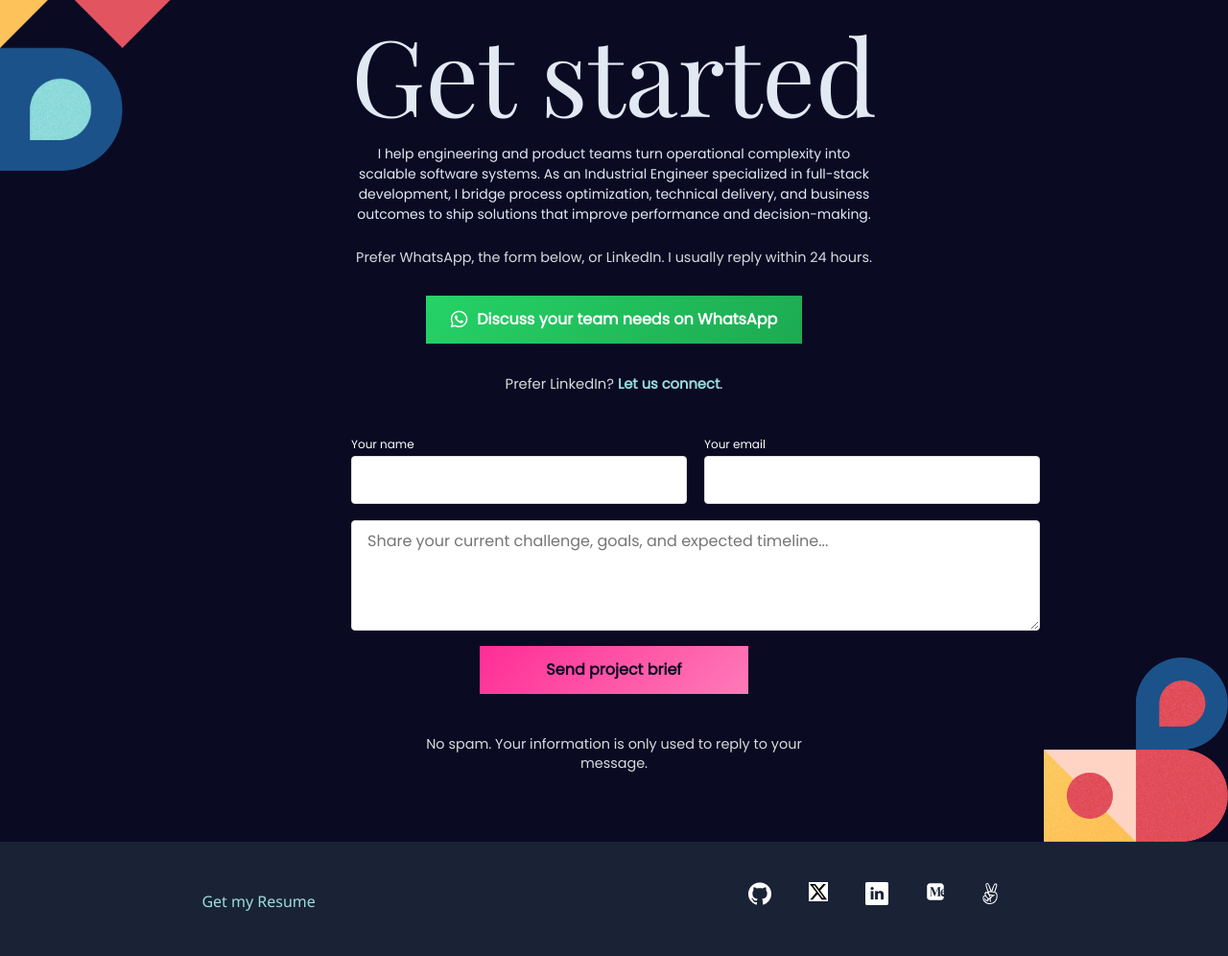
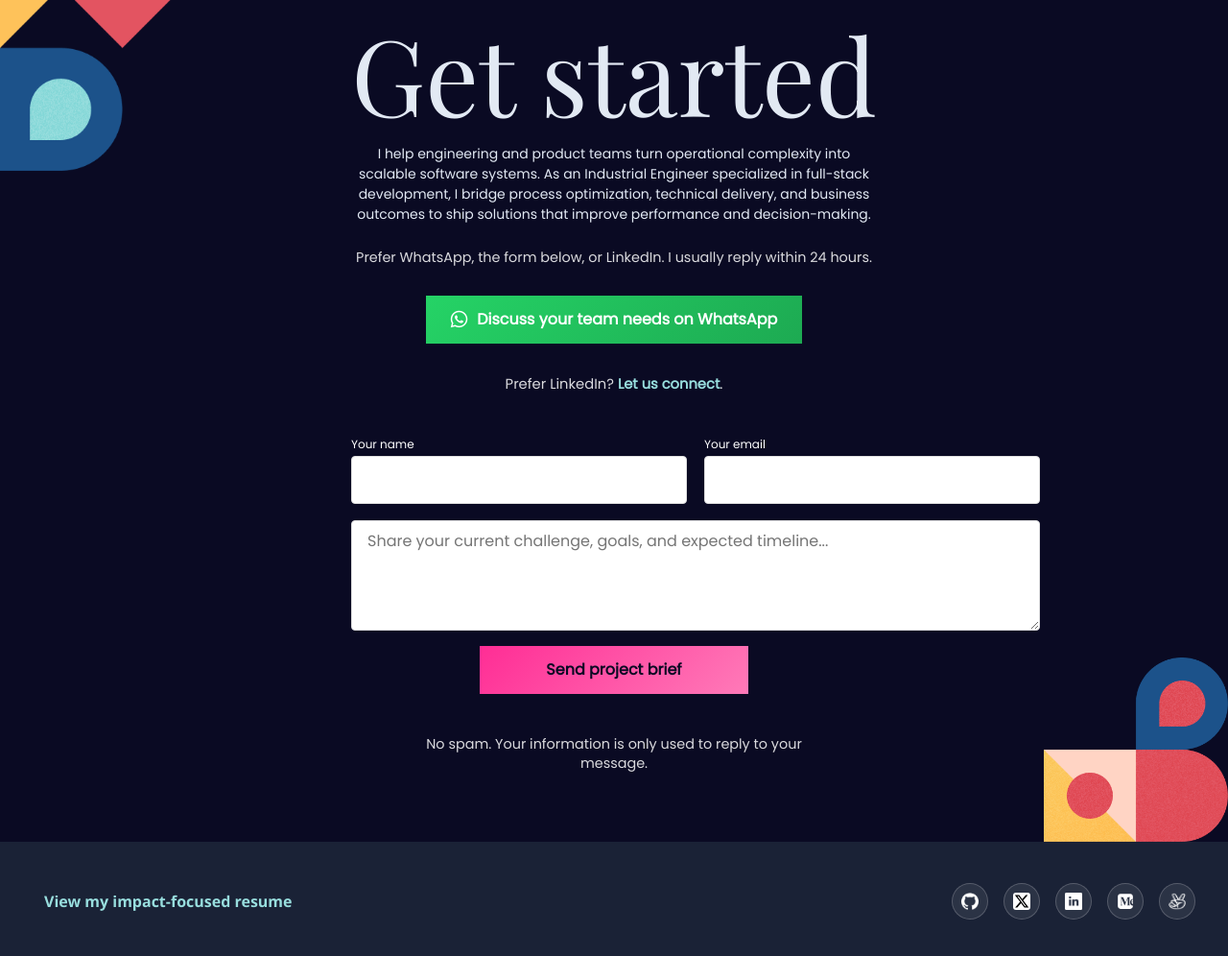
Before and after one commit to Feliverse/Felipe-Portfolio, a website: page index.html in a window 1280 px wide. Shown: the part 3489-4485 px from the top of the page at 96% size. Drawn offline with nearby package versions, Linux system fonts and the light colour scheme.

Commit message:
footer final adjustments

```diff
--- a/index.html
+++ b/index.html
@@ -190,17 +190,17 @@
 
     <footer class="contenfoo">
       <div>
-        <a id="footerResumeCta" class="fotter-resume" href="https://docs.google.com/document/d/1rZerRUndS1YHC3IDffMYG55OeUhkdTD_0fxYtjRvMZo/edit?usp=sharing">
+        <a id="footerResumeCta" class="fotter-resume" href="https://docs.google.com/document/d/1rZerRUndS1YHC3IDffMYG55OeUhkdTD_0fxYtjRvMZo/edit?usp=sharing" target="_blank" rel="noopener noreferrer">
           Get my Resume &nbsp <img class="get-my-resume-image" src="./images/Union (2).png" alt="Top right arrow">
         </a>
       </div>
       <div>
         <ul class="rsFooter">
-          <li class="rrss"><a href="https://github.com/Feliverse"><img src="images/redes sociales/Vector (3).png" alt="GitHub link"></a></li>
-          <li class="rrss"><a href="https://x.com/FelipeHaybar"><img src="images/redes sociales/x-twitter-brands-solid.svg" style="width: 20px; height: 20px; background-color: #ffffff;" alt="LinkedIn link"></a></li>
-          <li class="rrss"><a href="https://www.linkedin.com/in/haybar/"><img src="images/redes sociales/Vector (5).png" alt="LinkedIn link"></a></li>
-          <li class="rrss"><a href="https://medium.com/@haybar"><img src="images/redes sociales/medium-brands-solid.svg" style="width: 20px; height: 20px;" alt="Medium link"></a></li>
-          <li class="rrss"><a href="https://wellfound.com/u/felipe-haybar"><img src="images/redes sociales/Vector (7).png" alt="AngelList link"></a></li>
+          <li class="rrss"><a class="social-link" href="https://github.com/Feliverse" target="_blank" rel="noopener noreferrer" aria-label="GitHub profile"><img class="social-icon" src="images/redes sociales/Vector (3).png" alt="GitHub"></a></li>
+          <li class="rrss"><a class="social-link" href="https://x.com/FelipeHaybar" target="_blank" rel="noopener noreferrer" aria-label="X profile"><img class="social-icon social-icon-x" src="images/redes sociales/x-twitter-brands-solid.svg" alt="X"></a></li>
+          <li class="rrss"><a class="social-link" href="https://www.linkedin.com/in/haybar/" target="_blank" rel="noopener noreferrer" aria-label="LinkedIn profile"><img class="social-icon" src="images/redes sociales/Vector (5).png" alt="LinkedIn"></a></li>
+          <li class="rrss"><a class="social-link" href="https://medium.com/@haybar" target="_blank" rel="noopener noreferrer" aria-label="Medium profile"><img class="social-icon" src="images/redes sociales/medium-brands-solid.svg" alt="Medium"></a></li>
+          <li class="rrss"><a class="social-link" href="https://wellfound.com/u/felipe-haybar" target="_blank" rel="noopener noreferrer" aria-label="Wellfound profile"><img class="social-icon" src="images/redes sociales/Vector (7).png" alt="Wellfound"></a></li>
         </ul>
       </div>
     </footer>
--- a/index.js
+++ b/index.js
@@ -111,7 +111,7 @@ const I18N = {
     emailError: 'Please enter a valid email address.',
     textareaPlaceholder: 'Tell me about your project goals...',
     contactPrivacyNote: 'No spam. Your information is only used to reply to your message.',
-    footerResumeCta: 'Get my Resume',
+    footerResumeCta: 'View my impact-focused resume',
     seeProject: 'See this project',
     modalClose: 'Close dialog',
     modalTech: 'Technologies used',
@@ -147,7 +147,7 @@ const I18N = {
     emailError: 'Por favor ingresa un correo valido.',
     textareaPlaceholder: 'Cuentame los objetivos de tu proyecto...',
     contactPrivacyNote: 'Sin spam. Tu informacion solo se usa para responderte.',
-    footerResumeCta: 'Ver mi CV',
+    footerResumeCta: 'Ver mi CV orientado a impacto',
     seeProject: 'Ver este proyecto',
     modalClose: 'Cerrar dialogo',
     modalTech: 'Tecnologias utilizadas',
--- a/style.css
+++ b/style.css
@@ -642,22 +642,52 @@ label {
 .rsFooter {
   align-self: center;
   background: #1a2236;
-  width: 100vw;
-  max-width: 320px;
-  padding: 20px 30px 30px 30px;
-  display: flex;
-  justify-content: space-between;
+  width: 100%;
+  max-width: 420px;
+  padding: 16px 18px 24px 18px;
+  display: flex;
+  justify-content: center;
+  gap: 14px;
 }
 
 .rrss {
   background-color: transparent;
   list-style: none;
-  transition-duration: 1.7s;
+  transition: transform 180ms ease;
   cursor: pointer;
 }
 
 .rrss:hover {
-  zoom: 1.15;
+  transform: translateY(-2px) scale(1.07);
+}
+
+.social-link {
+  width: 38px;
+  height: 38px;
+  border-radius: 50%;
+  display: inline-flex;
+  align-items: center;
+  justify-content: center;
+  background: rgba(255, 255, 255, 0.08);
+  border: 1px solid rgba(255, 255, 255, 0.2);
+  transition: background 180ms ease, border-color 180ms ease, box-shadow 180ms ease;
+}
+
+.social-link:hover {
+  background: rgba(0, 207, 255, 0.16);
+  border-color: rgba(0, 207, 255, 0.8);
+  box-shadow: 0 8px 16px rgba(0, 0, 0, 0.2);
+}
+
+.social-icon {
+  width: 18px;
+  height: 18px;
+}
+
+.social-icon-x {
+  background-color: #ffffff;
+  border-radius: 3px;
+  padding: 1px;
 }
 
 .form-name-contend:hover {
@@ -672,6 +702,11 @@ label {
   align-items: center;
   text-decoration: none;
   cursor: pointer;
+  gap: 6px;
+  font-weight: 600;
+  padding: 8px 12px;
+  border-radius: 8px;
+  transition: background-color 180ms ease, color 180ms ease;
 }
 
 .fotter-resume:hover {
@@ -723,6 +758,14 @@ label {
     font-size: 1em;
     line-height: 24px;
     color: #1a2236;
+  }
+
+  .rsFooter {
+    max-width: none;
+    width: auto;
+    padding: 8px 0;
+    justify-content: flex-end;
+    gap: 16px;
   }
 
   /* hello section */
@@ -1664,6 +1707,8 @@ label {
   .contenfoo {
     height: 123px;
     align-items: center;
+    justify-content: space-between;
+    padding: 0 34px;
   }
 
   .card .pData {
```
